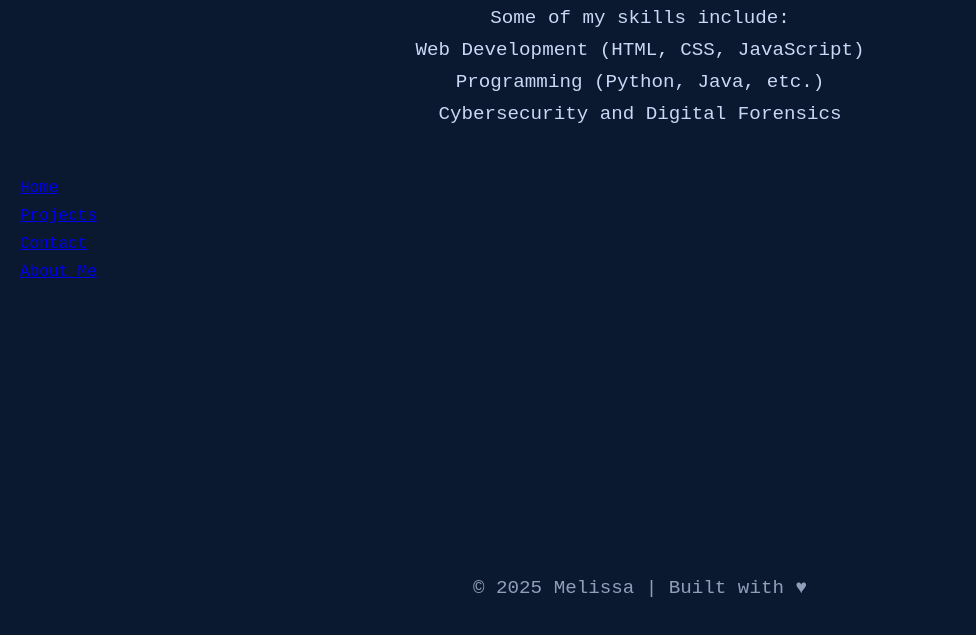
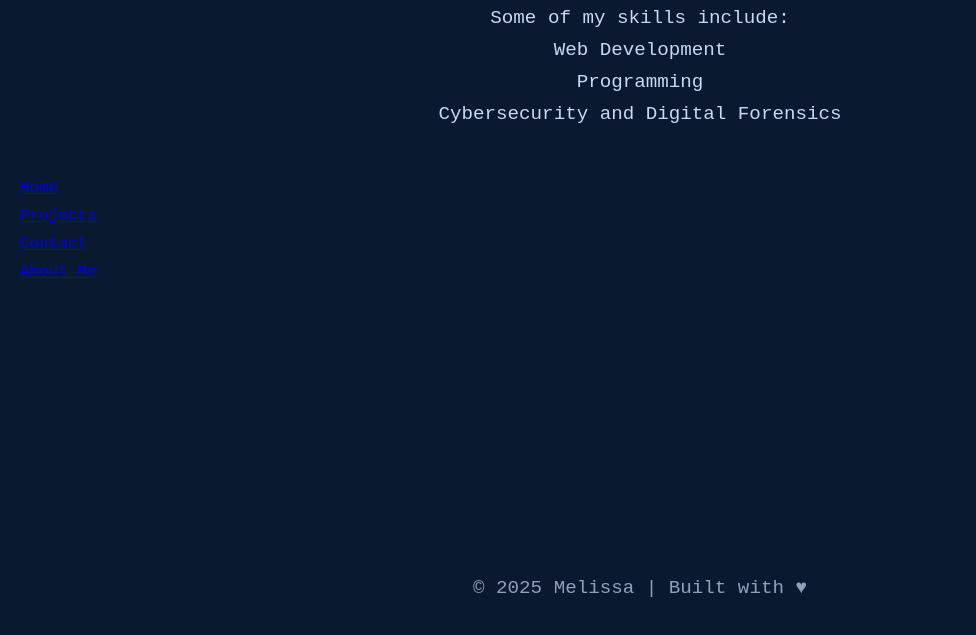
Before and after one commit to mjlouise/melissa.github.io, a plain HTML site: page about_me.html in a window 1280 px wide. Shown: the part 181-816 px from the top of the page, without its empty margins (0-976 px from the left). Drawn offline with Linux system fonts and the light colour scheme.

Commit message:
Add files via upload

```diff
--- a/about_me.html
+++ b/about_me.html
@@ -24,8 +24,8 @@
 
         <p>Some of my skills include:</p>
 
-        <p>Web Development (HTML, CSS, JavaScript)</p>
-        <p>Programming (Python, Java, etc.)</p>
+        <p>Web Development</p>
+        <p>Programming</p>
         <p>Cybersecurity and Digital Forensics</p>
     </main>
 
```
